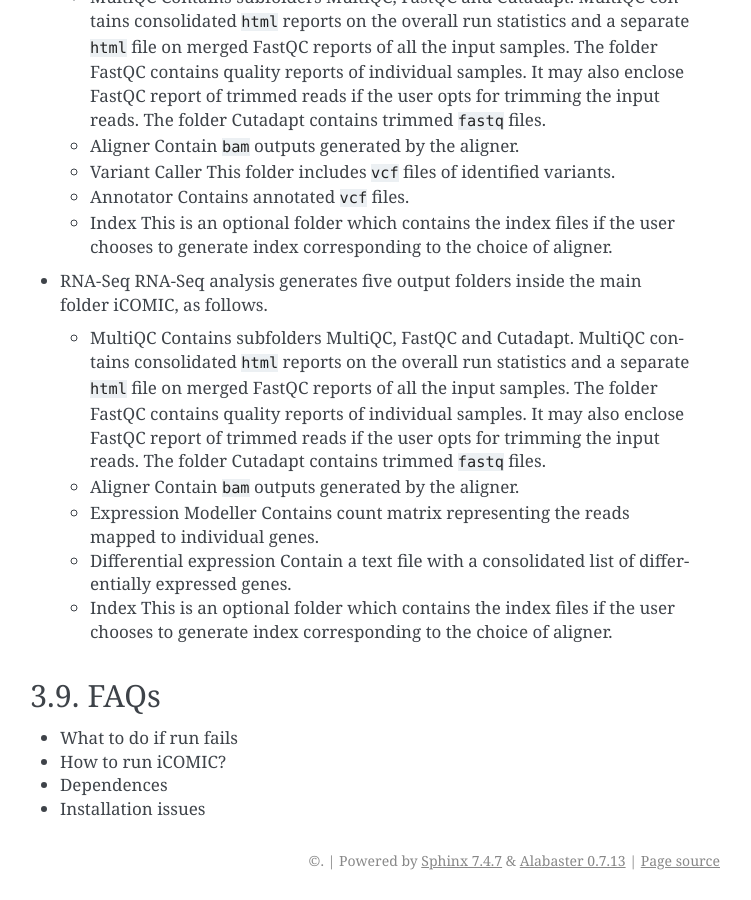
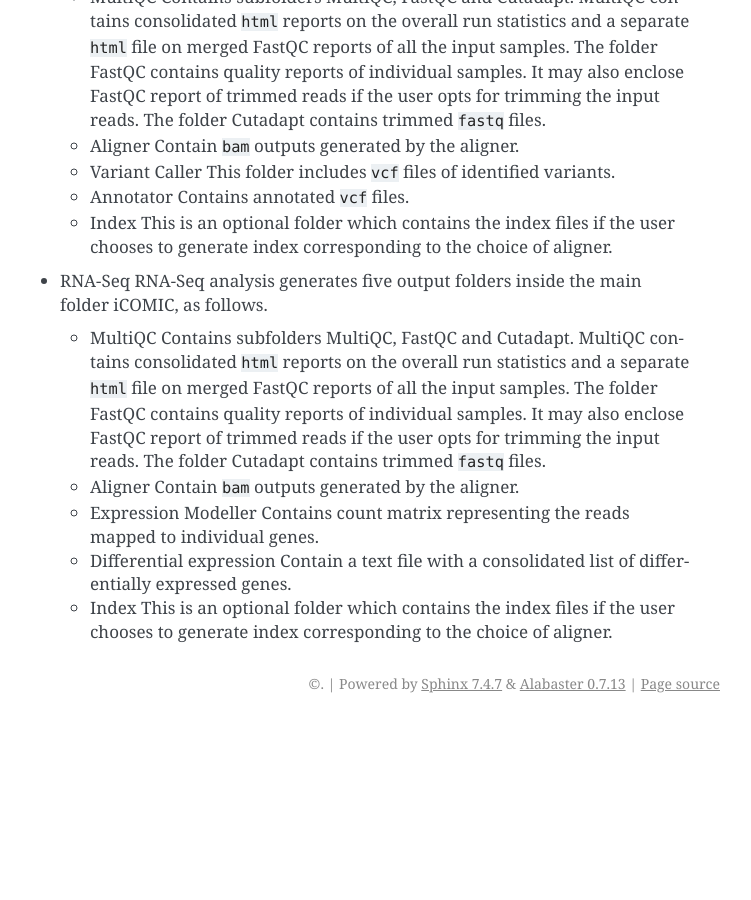
Before and after one commit to anjanaanilkumar1289/iCOMIC_doc, a Sphinx documentation site: the page built from docs/getting_started.md, in a window 1280 px wide and 900 px high, scrolled down 4012 px. Shown: the whole window, without its empty margins (390-1141 px from the left). Built offline with Sphinx 7.4.7, drawn with Linux system fonts in a browser that asks for light colours; after the commit the page ends 4735 px from its top, so only the background shows below that.

Commit message:
Update getting_started.md

```diff
--- a/docs/getting_started.md
+++ b/docs/getting_started.md
@@ -152,12 +152,3 @@
 Contain a text file with a consolidated list of differentially expressed genes.
 	- Index
 This is an optional folder which contains the index files if the user chooses to generate index corresponding to the choice of aligner.
-#### 3.9. FAQs
-
-- What to do if run fails
-
-- How to run iCOMIC?
-
-- Dependences
-
-- Installation issues
```
